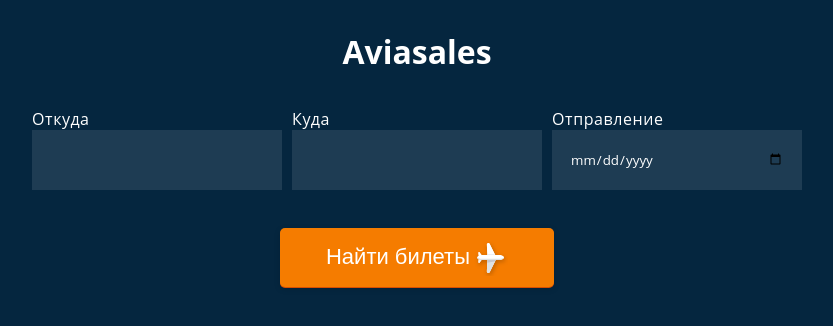
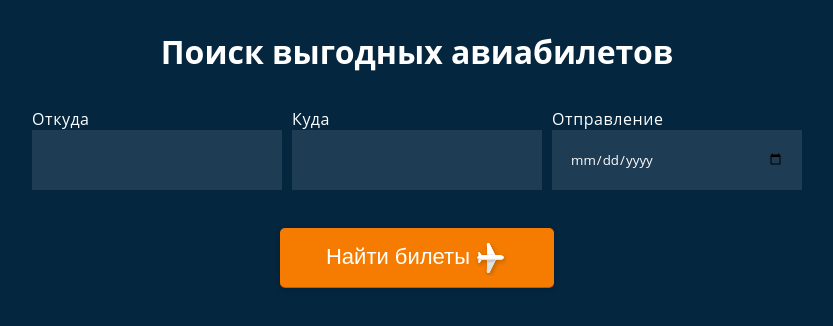
Before and after one commit to honeybaey/search-tickets, a plain HTML site: page index.html in a window 1280 px wide. Shown: the whole page, without its empty margins (223-1056 px from the left). Drawn offline with Linux system fonts and the light colour scheme; no server answers.

Commit message:
header changed

```diff
--- a/index.html
+++ b/index.html
@@ -9,7 +9,7 @@
 </head>
 
 <body>
-	<h1>Aviasales</h1>
+	<h1>Поиск выгодных авиабилетов</h1>
 	<main>
 
 		<section class="wrapper">
```
